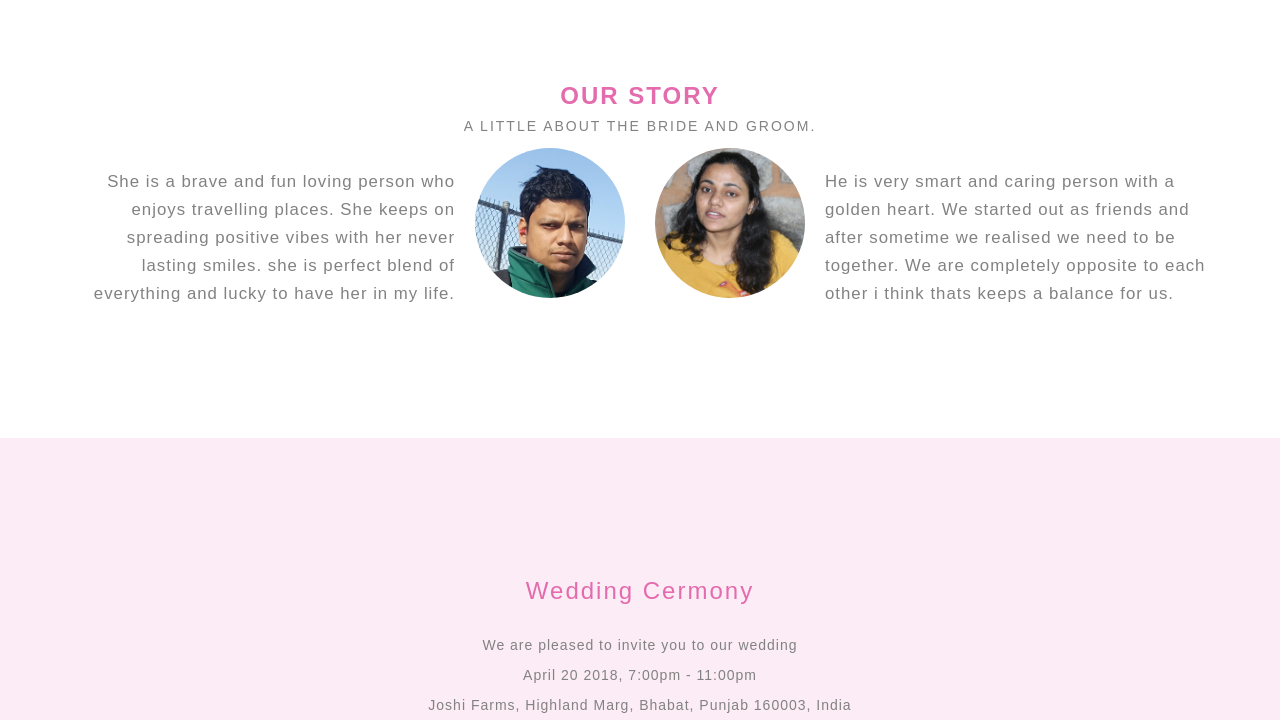
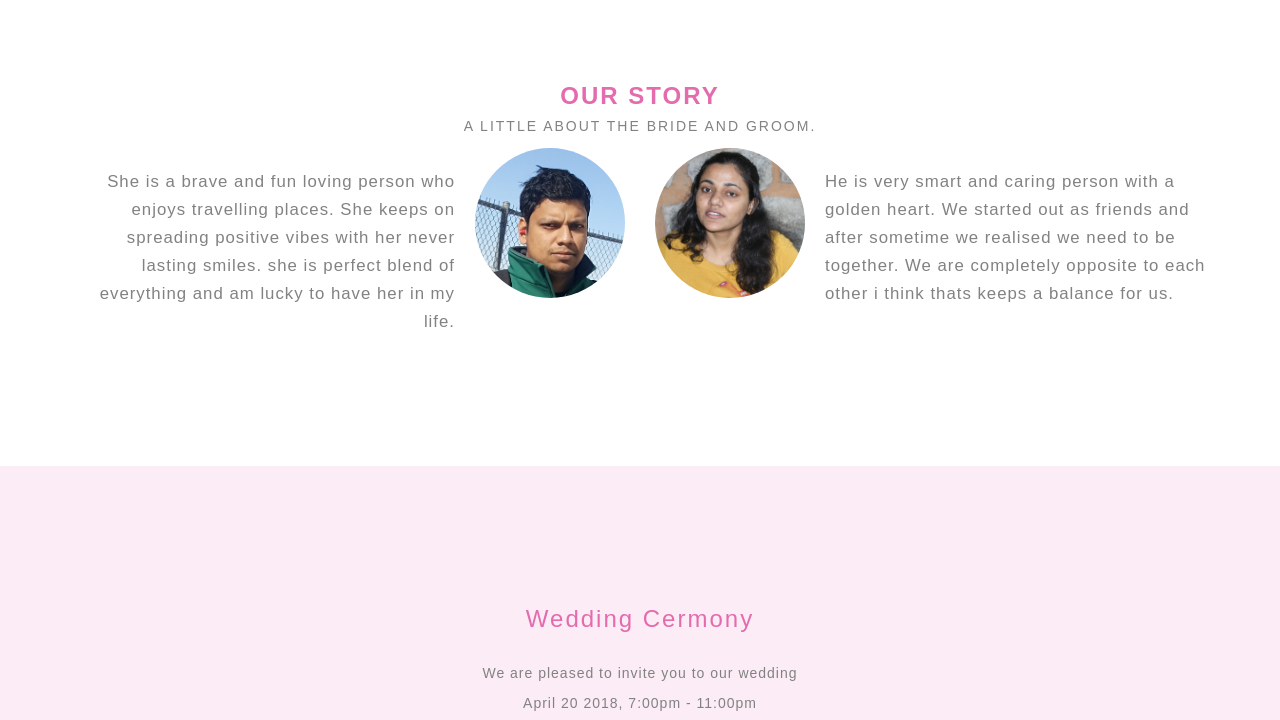
Before and after one commit to 2states/2states.github.io, a plain HTML site: page index.html in a window 1280 px wide. Shown: the part 57-777 px from the top of the page. Drawn offline with nearby package versions, Linux system fonts and the light colour scheme.

Commit message:
fixing sentence

```diff
--- a/index.html
+++ b/index.html
@@ -151,7 +151,7 @@ body {
                 </div>
                 <div class="col-sm-6 left">
                     <img src="images/suman.png" alt="" class="img-circle" width="200" height="150">
-                    <p>She is a brave and fun loving person who enjoys travelling places. She keeps on spreading positive vibes with her never lasting smiles. she is perfect blend of everything and lucky to have her in my life.</p>
+                    <p>She is a brave and fun loving person who enjoys travelling places. She keeps on spreading positive vibes with her never lasting smiles. she is perfect blend of everything and am lucky to have her in my life.</p>
                 </div>
                 <div class="col-sm-6 right">
                     <img src="images/priyanka.png" alt="" class="img-circle" width="200" height="150">
```
